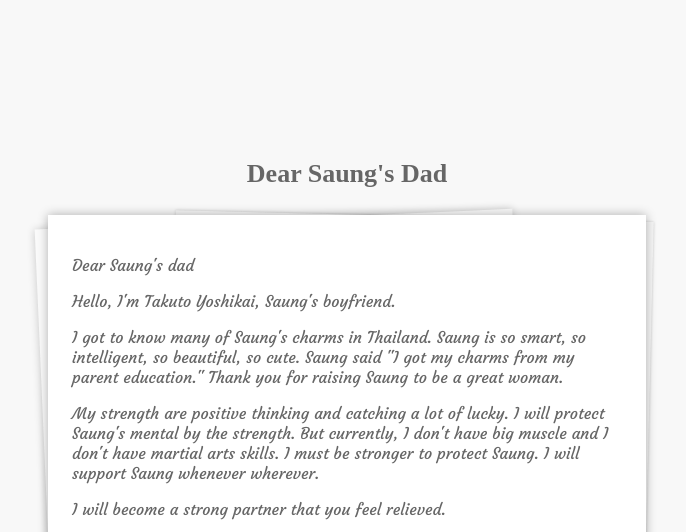
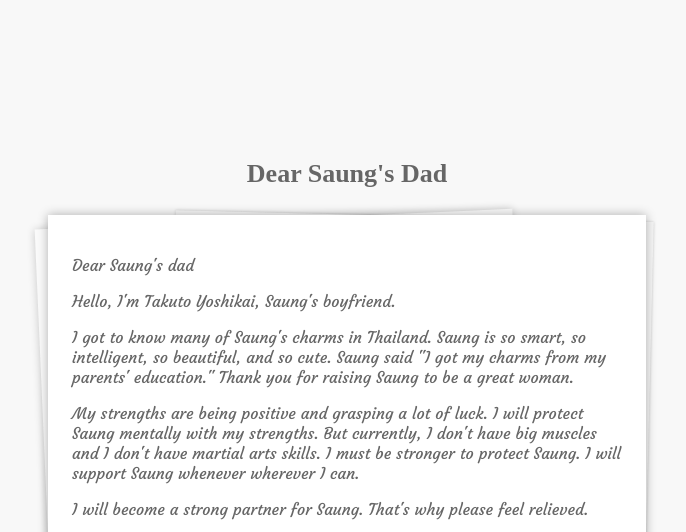
Before and after one commit to TakutoYoshikai/dear-saung-family, a plain HTML site: page index.html in a window 1280 px wide. Shown: the part 235-767 px from the top of the page, without its empty margins (293-979 px from the left). Drawn offline with nearby package versions, Linux system fonts and the light colour scheme.

Commit message:
updated dad

```diff
--- a/index.html
+++ b/index.html
@@ -18,9 +18,9 @@
       <div class="letter">
         <p>Dear Saung's dad</p>
         <p>Hello, I'm Takuto Yoshikai, Saung's boyfriend.</p>
-        <p>I got to know many of Saung's charms in Thailand. Saung is so smart, so intelligent,  so beautiful, so cute. Saung said "I got my charms from my parent education." Thank you for raising Saung to be a great woman.</p>
-        <p>My strength are positive thinking and catching a lot of lucky. I will protect Saung's mental by the strength. But currently, I don't have big muscle and I don't have martial arts skills. I must be stronger to protect Saung. I will support Saung whenever wherever.</p>
-        <p>I will become a strong partner that you feel relieved.</p>
+        <p>I got to know many of Saung's charms in Thailand. Saung is so smart, so intelligent,  so beautiful, and so cute. Saung said "I got my charms from my parents' education." Thank you for raising Saung to be a great woman.</p>
+        <p>My strengths are being positive and grasping a lot of luck. I will protect Saung mentally with my strengths. But currently, I don't have big muscles and I don't have martial arts skills. I must be stronger to protect Saung. I will support Saung whenever wherever I can.</p>
+        <p>I will become a strong partner for Saung. That's why please feel relieved.</p>
         <p style="font-weight: bold;">I promise you to protect Saung and to make Saung happy. I will prove that with my every actions.</p>
       </div>
     </div>
```
